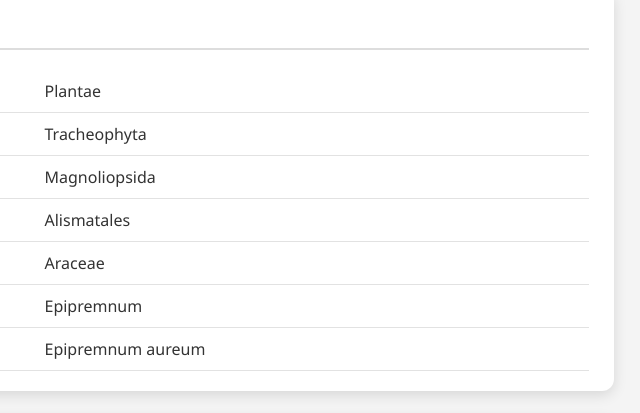
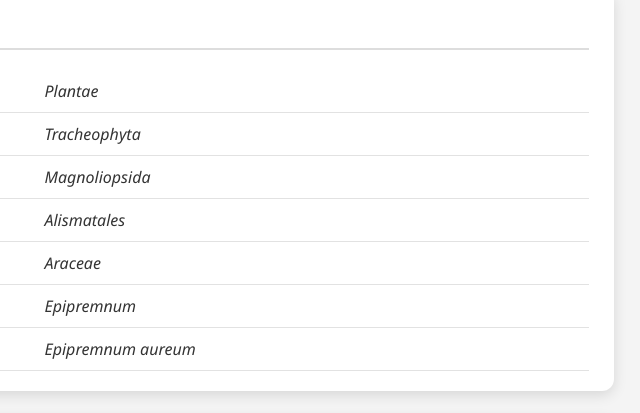
Before and after one commit to PKB25-arc/PraktikumBiologi., a plain HTML site: page sirihgading5.html in a window 1280 px wide. Shown: the part 178-591 px from the top of the page, 476-1116 px from the left. Drawn offline with Linux system fonts and the light colour scheme.

Commit message:
Update sirihgading5.html

```diff
--- a/sirihgading5.html
+++ b/sirihgading5.html
@@ -44,13 +44,14 @@
         <div class="card">
             <h2>Klasifikasi Taksonomi</h2>
             <table>
-                <tr><td><strong>Kingdom</strong></td><td>Plantae</td></tr>
-                <tr><td><strong>Phylum</strong></td><td>Tracheophyta</td></tr>
-                <tr><td><strong>Class</strong></td><td>Magnoliopsida</td></tr>
-                <tr><td><strong>Order</strong></td><td>Alismatales</td></tr>
-                <tr><td><strong>Family</strong></td><td>Araceae</td></tr>
-                <tr><td><strong>Genus</strong></td><td>Epipremnum</td></tr>
-                <tr><td><strong>Species</strong></td><td>Epipremnum aureum</td></tr>
+<tr><td><strong>Kingdom</strong></td><td><i>Plantae</i></td></tr>
+<tr><td><strong>Phylum</strong></td><td><i>Tracheophyta</i></td></tr>
+<tr><td><strong>Class</strong></td><td><i>Magnoliopsida</i></td></tr>
+<tr><td><strong>Order</strong></td><td><i>Alismatales</i></td></tr>
+<tr><td><strong>Family</strong></td><td><i>Araceae</i></td></tr>
+<tr><td><strong>Genus</strong></td><td><i>Epipremnum</i></td></tr>
+<tr><td><strong>Species</strong></td><td><i>Epipremnum aureum</i></td></tr>
+
             </table>
         </div>
 
@@ -101,4 +102,5 @@
     </div>
 
 </body>
+
 </html>
```
